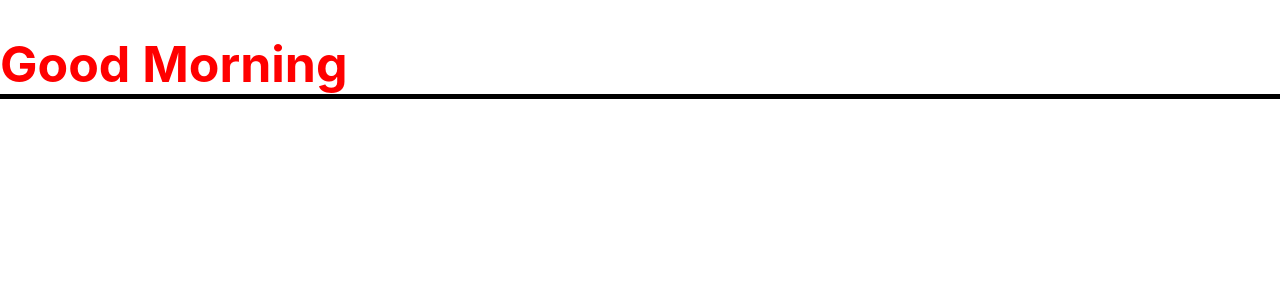
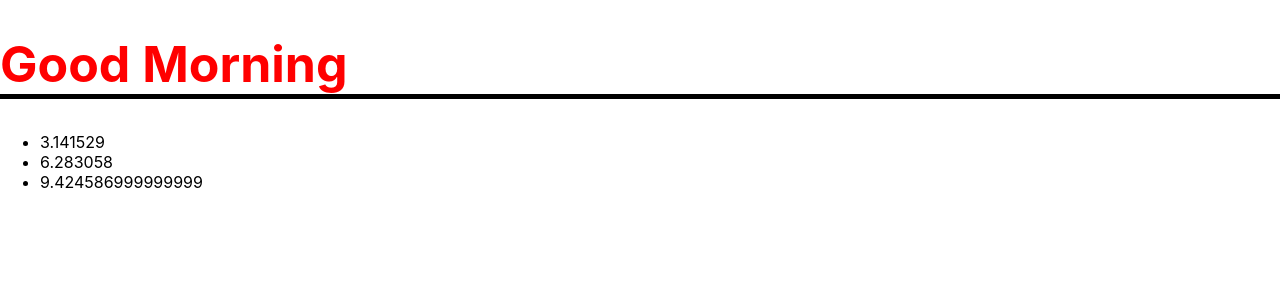
Before and after one commit to SapanSidhwani/intro-to-jsx, a React (Create React App) app: page / in a window 1280 px wide. Shown: the top 300 px of the page. Built offline with nearby package versions, Linux system fonts and the light colour scheme.

Commit message:
Javascript ES6 - Import, Export and Modules

```diff
--- a/src/App.js
+++ b/src/App.js
@@ -1,12 +1,33 @@
 import './App.css';
+import React from 'react';
+
+import PI, { doublePI, triplePI } from './Math';
+/*
+
+another way of using above line code
+
+import * as pi from './Math';
+
+---- How to use it ------
+pi.PI()
+pi.doublePI()
+pi.triplePI()
+
+*/
+
 import Heading from './components/Heading';
 
 function App() {
-  return (
-    <>
-      <Heading/>
-    </>
-  );
-}
+    return (
+      <>
+        <Heading />
+        <ul>
+          <li>{PI()}</li>
+          <li>{doublePI()}</li>
+          <li>{triplePI()}</li>
+        </ul>
+      </>
+    );
+  }
 
 export default App;
--- /dev/null
+++ b/src/Math.js
@@ -0,0 +1,16 @@
+const PI = 3.141529;
+
+const Math = () => {
+  return ( PI );
+}
+
+const doublePI = () => {
+    return ( PI * 2 );
+}
+
+const triplePI = () => {
+    return (PI * 3);
+}
+
+export default Math;
+export { doublePI, triplePI};
```
